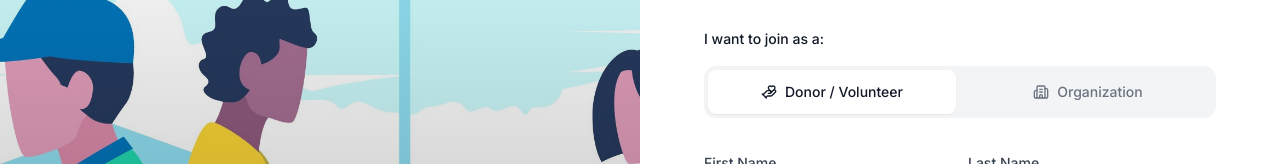
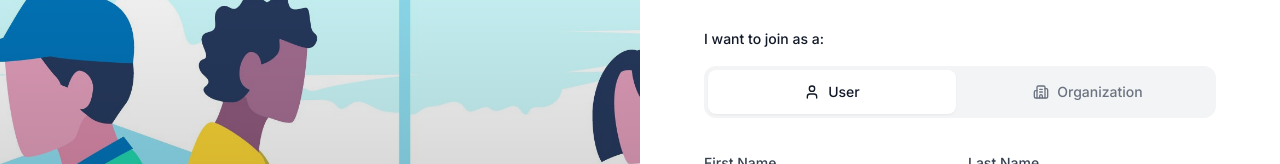
Before and after one commit to h0x3wl/Community-Voluntter-Platform, a React (Vite) app: page /register in a window 1280 px wide. Shown: the part 130-294 px from the top of the page. Built offline with nearby package versions, Linux system fonts and the light colour scheme.

Commit message:
Updated register form

```diff
--- a/src/components/auth/RegisterForm.tsx
+++ b/src/components/auth/RegisterForm.tsx
@@ -2,7 +2,7 @@ import { Button } from "../ui/button"
 import { Input } from "../ui/input"
 import { useState } from "react"
 import { Link, useNavigate } from "react-router-dom"
-import { Eye, EyeOff, HandHeart, Building2, Upload, UserCheck, X, FileText } from "lucide-react"
+import { Eye, EyeOff, User, Building2, Upload, UserCheck, X, FileText } from "lucide-react"
 import { cn } from "../../lib/utils"
 import { api } from "../../lib/api"
 
@@ -191,8 +191,8 @@ export function RegisterForm() {
                                 : "text-gray-500 hover:text-gray-700"
                         )}
                     >
-                        <HandHeart className="w-4 h-4" />
-                        Donor / Volunteer
+                        <User className="w-4 h-4" />
+                        User
                     </button>
                     <button
                         onClick={(e) => { e.preventDefault(); setUserType("org"); }}
```
